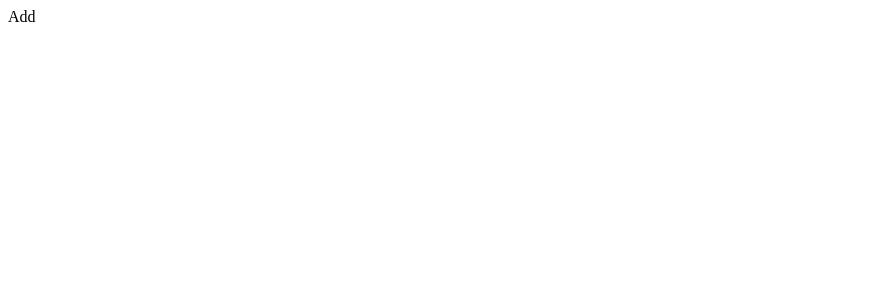
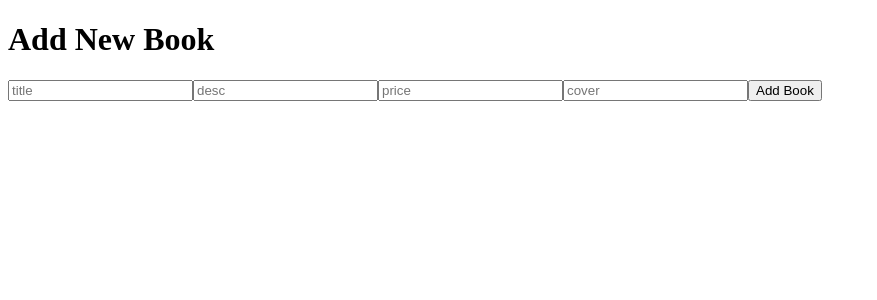
Before and after one commit to ami-pbj/eBook-Shop, a React (Create React App) app in the folder client/: page /add in a window 1280 px wide. Shown: the top 300 px of the page, without its empty margins (0-877 px from the left). Built offline with nearby package versions, Linux system fonts and the light colour scheme.

Commit message:
Completed add new book to mysql

```diff
--- a/client/src/pages/Add.jsx
+++ b/client/src/pages/Add.jsx
@@ -1,9 +1,69 @@
-import React from 'react'
+import React, { useState } from "react";
+import axios from "axios";
+import { useNavigate } from "react-router-dom";
 
 const Add = () => {
+  const [book, setBook] = useState({
+    title: "",
+    desc: "",
+    price: null,
+    cover: "",
+  });
+
+  const navigate = useNavigate();
+
+  const handleChange = (e) => {
+    setBook((prev) => ({
+      ...prev,
+      [e.target.name]: e.target.value,
+    }));
+  };
+
+  const handleClick = async e => {
+    e.preventDefault();
+
+    try {
+      await axios.post("http://localhost:8800/books", book);
+      navigate("/");
+    } catch (err) {
+      console.log(err);
+    }
+  }
+  console.log(book);
+
   return (
-    <div>Add</div>
-  )
-}
+    <div className="form">
+      <h1>Add New Book</h1>
+      <input
+        type="text"
+        placeholder="title"
+        onChange={handleChange}
+        name="title"
+      />
+      <input
+        type="text"
+        placeholder="desc"
+        onChange={handleChange}
+        name="desc"
+      />
+      <input
+        type="number"
+        placeholder="price"
+        onChange={handleChange}
+        name="price"
+      />
+      <input
+        type="text"
+        placeholder="cover"
+        onChange={handleChange}
+        name="cover"
+      />
 
-export default Add
+      <button onClick={handleClick}>
+        Add Book
+      </button>
+    </div>
+  );
+};
+
+export default Add;
--- a/client/src/pages/Books.jsx
+++ b/client/src/pages/Books.jsx
@@ -1,5 +1,6 @@
 import React, { useEffect, useState } from "react";
 import axios from "axios";
+import { Link } from "react-router-dom";
 
 const Books = () => {
   const [books, setBooks] = useState([]);
@@ -20,15 +21,18 @@
     <div>
       <h1>eBook Shop</h1>
       <div className="books">
-        {books.map(book => (
+        {books.map((book) => (
           <div className="book" key={book.id}>
-            {book.cover && <img src={book.cover} alt=""/>}
+            {book.cover && <img src={book.cover} alt="" />}
             <h2>{book.title}</h2>
             <p>{book.desc}</p>
             <span>{book.price}</span>
           </div>
         ))}
       </div>
+      <button>
+        <Link to="/add">Add new Page</Link>
+      </button>
     </div>
   );
 };
```
Also changed, not shown: 1 other file (tests, documents, lock files or other folders).
